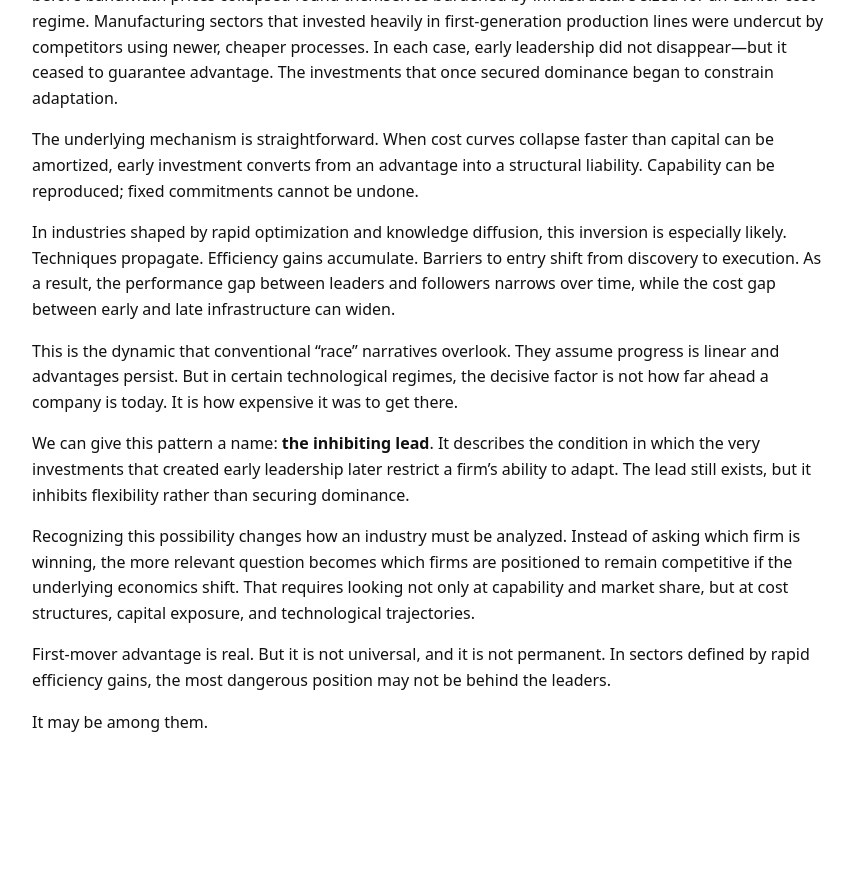
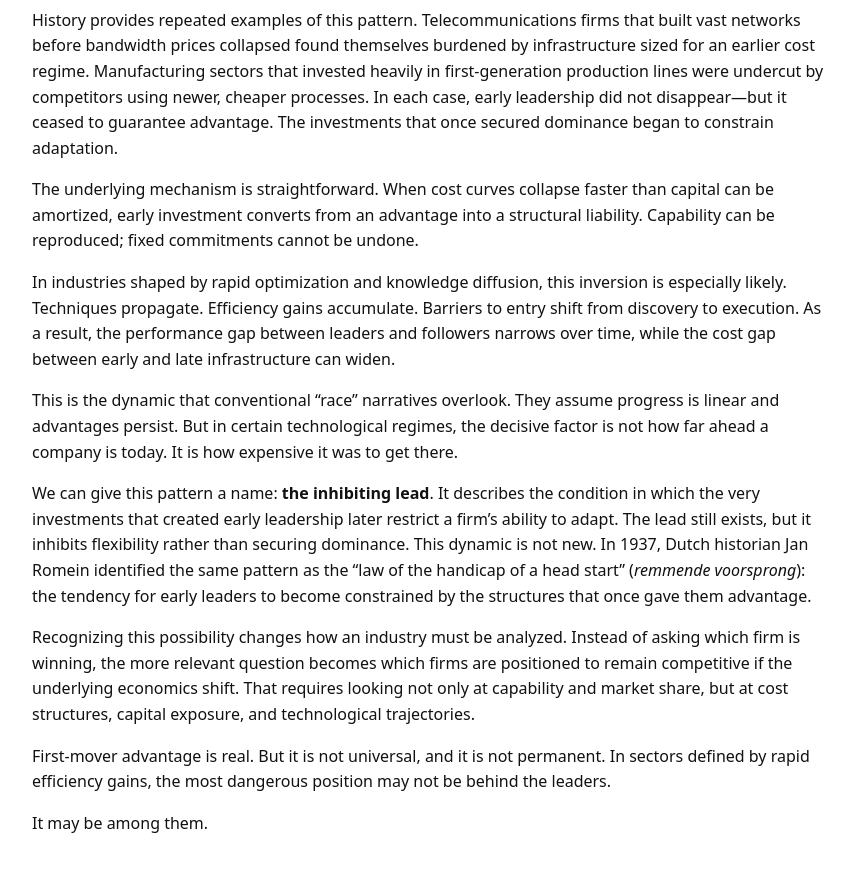
Before and after one commit to tedla-brandsema/tedla-brandsema.github.io, a Jekyll site: the page built from articles/the-inhibiting-lead.md, in a window 1280 px wide and 900 px high, scrolled down 1213 px. Shown: the top 872 px of the window, without its empty margins (326-1180 px from the left). Built offline with Jekyll 4.4.1, drawn with Linux system fonts in a browser that asks for light colours; before the commit the page ends 2012 px from its top, so only the background shows below that.

Commit message:
feat(articles): add “The Perception Threshold” and “The Inhibiting Lead” and update article index

```diff
--- a/articles/when-first-mover-advantage-becomes-a-liability.md
+++ b/articles/the-inhibiting-lead.md
@@ -1,9 +1,10 @@
 ---
 layout: article
-title:  When First-Mover Advantage Becomes a Liability - Article
+title:  The Inhibiting Lead - Article
 ---
 
-<h1 itemprop="headline">When First-Mover Advantage Becomes a Liability</h1>
+<h1 itemprop="headline">The Inhibiting Lead</h1>
+<h2><em>When First-Mover Advantage Becomes a Liability</em></h2>
 
 <div class="published">
   Published: <time itemprop="datePublished" datetime="2026-02-12">February 12th, 2026</time> by
@@ -28,7 +29,7 @@
 
 It is true that early leadership can confer real benefits. The first company to scale infrastructure can build recognition, attract talent, secure partnerships, and define standards. Under stable technological conditions, those advantages compound. This is the familiar logic behind network effects and platform dominance, and it explains many historical winners.
 
-Yet some industries operate under a fundamentally different set of dynamics. In these environments, efficiency improves rapidly, methods spread quickly, and the cost of achieving a given level of performance falls over time. When that decline accelerates, industries can enter what can be called a <em>cost-collapse</em> phase: a period in which each successive generation becomes dramatically cheaper to produce than the last.
+Yet some industries operate under a fundamentally different set of dynamics. In these environments, efficiency improves rapidly, methods spread quickly, and the cost of achieving a given level of performance falls over time. When that decline accelerates, industries can enter what can be called a *cost-collapse* phase: a period in which each successive generation becomes dramatically cheaper to produce than the last.
 
 The distinction between variable and fixed cost becomes decisive here. Training a system may be expensive, but it is episodic. Infrastructure is continuous. Data centers, hardware procurement agreements, power contracts, and specialized networking architectures represent long-lived financial obligations. They are not easily unwound or replaced. They must be amortized across years of operation.
 
@@ -46,7 +47,7 @@
 
 This is the dynamic that conventional “race” narratives overlook. They assume progress is linear and advantages persist. But in certain technological regimes, the decisive factor is not how far ahead a company is today. It is how expensive it was to get there.
 
-We can give this pattern a name: **the inhibiting lead**. It describes the condition in which the very investments that created early leadership later restrict a firm’s ability to adapt. The lead still exists, but it inhibits flexibility rather than securing dominance.
+We can give this pattern a name: **the inhibiting lead**. It describes the condition in which the very investments that created early leadership later restrict a firm’s ability to adapt. The lead still exists, but it inhibits flexibility rather than securing dominance. This dynamic is not new. In 1937, Dutch historian Jan Romein identified the same pattern as the “law of the handicap of a head start” (*remmende voorsprong*): the tendency for early leaders to become constrained by the structures that once gave them advantage.
 
 Recognizing this possibility changes how an industry must be analyzed. Instead of asking which firm is winning, the more relevant question becomes which firms are positioned to remain competitive if the underlying economics shift. That requires looking not only at capability and market share, but at cost structures, capital exposure, and technological trajectories.
 
```
Also changed, not shown: articles/index.html (+5 -2 lines), articles/the-perception-threshold.md (added, +60 -0 lines).
